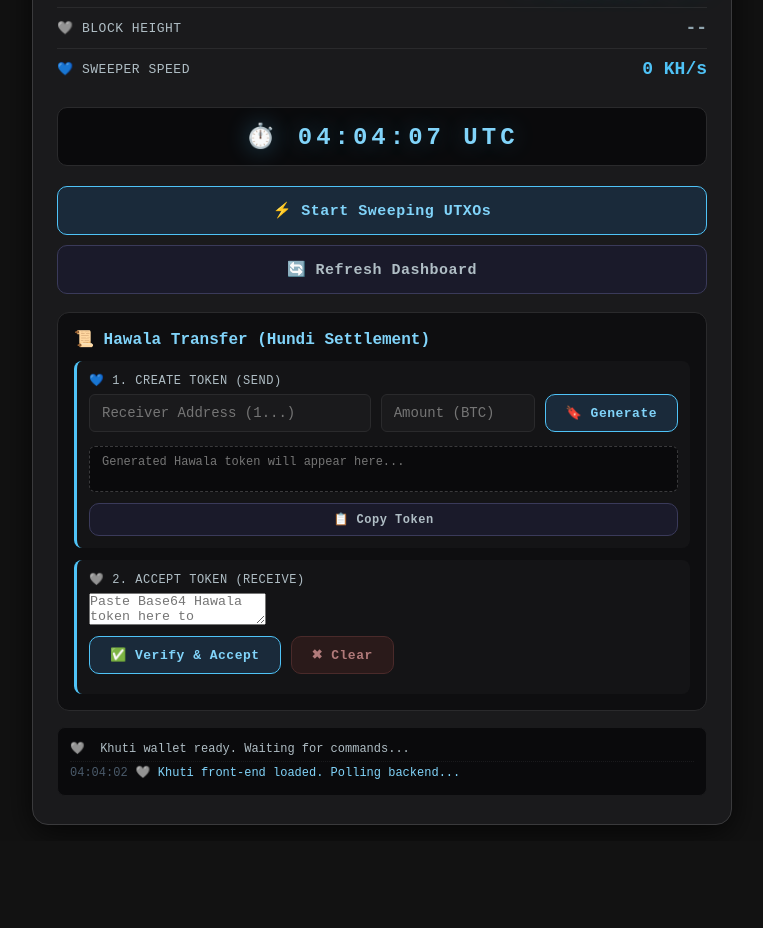
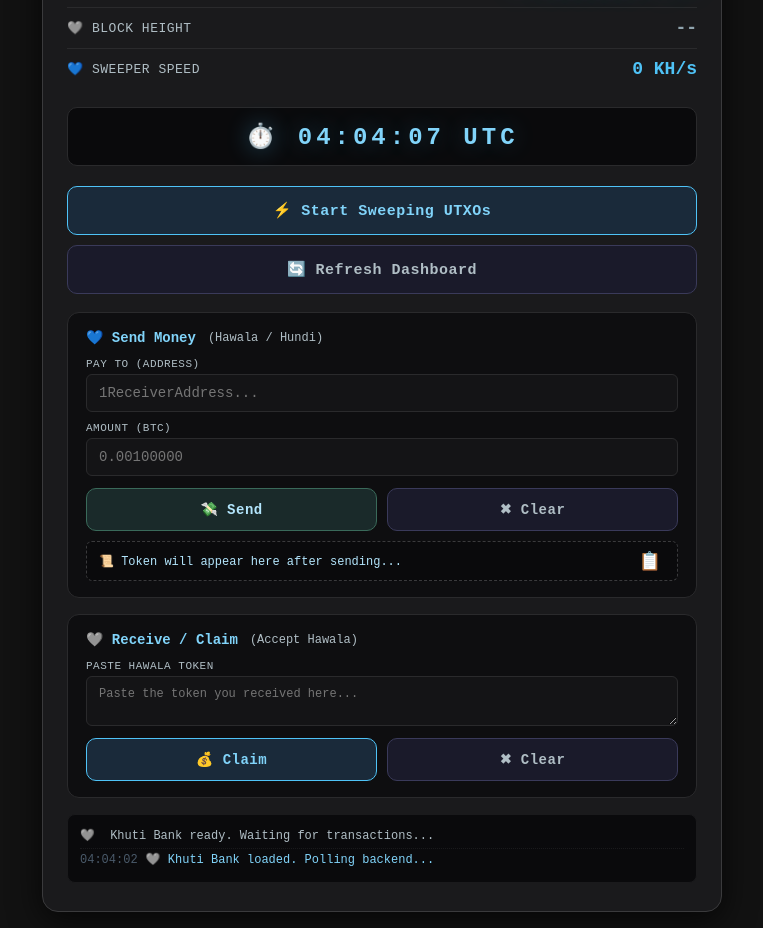
Before and after one commit to Khan-Amit/KHUTI-, a plain HTML site: page index.html in a window 1280 px wide. Shown: the part 295-1223 px from the top of the page, without its empty margins (258-1021 px from the left). Before the commit the page ends 1136 px from the top, so only its background shows below. Drawn offline with Linux system fonts and the light colour scheme; no server answers.

Commit message:
Update index.html

```diff
--- a/index.html
+++ b/index.html
@@ -3,7 +3,7 @@
 <head>
     <meta charset="UTF-8">
     <meta name="viewport" content="width=device-width, initial-scale=1.0, maximum-scale=1.0, user-scalable=no">
-    <title>🩶 Khuti Hawala Rig</title>
+    <title>🩶 Khuti – Bank</title>
     <style>
         /* ============================================================
            KHUTI™ – Proprietary Front-End Interface
@@ -49,7 +49,7 @@
             border: 1px solid var(--border-color);
             border-radius: var(--radius);
             padding: 28px 24px;
-            max-width: 700px;
+            max-width: 680px;
             width: 100%;
             box-shadow: var(--shadow);
             transition: border-color 0.3s;
@@ -149,17 +149,28 @@
         .khuti-btn.primary:disabled { opacity: 0.4; cursor: not-allowed; transform: none; box-shadow: none; }
         .khuti-btn.secondary { background: #1a1a2a; border-color: #3a3a5a; color: var(--text-secondary); }
         .khuti-btn.secondary:hover { background: #2a2a3a; border-color: var(--sky-blue-dark); color: var(--sky-blue); }
+        .khuti-btn.success {
+            background: #1a2a2a;
+            border-color: #3a6a5a;
+            color: var(--sky-blue-light);
+        }
+        .khuti-btn.success:hover { background: #1a3a3a; border-color: var(--sky-blue); }
 
-        /* ===== HAWALA TRANSFER SECTION ===== */
-        .hawala-section {
+        /* ===== BANK-STYLE HAWALA TRANSFER ===== */
+        .bank-section {
             margin-top: 18px;
-            padding: 16px;
+            display: flex;
+            flex-direction: column;
+            gap: 16px;
+        }
+        .bank-card {
             background: #0e0e10;
+            border: 1px solid #2a2a2c;
             border-radius: 12px;
-            border: 1px solid #2a2a2c;
+            padding: 16px 18px;
         }
-        .hawala-section-title {
-            font-size: 16px;
+        .bank-card .title {
+            font-size: 14px;
             font-weight: 700;
             color: var(--sky-blue);
             margin-bottom: 12px;
@@ -167,73 +178,88 @@
             align-items: center;
             gap: 8px;
         }
-        .hawala-sub {
-            background: #141416;
-            padding: 12px;
-            border-radius: 8px;
+        .bank-card .title .sub {
+            font-weight: 400;
+            color: var(--text-secondary);
+            font-size: 12px;
+            margin-left: 4px;
+        }
+        .bank-input-group {
+            display: flex;
+            flex-direction: column;
+            gap: 10px;
             margin-bottom: 12px;
-            border-left: 3px solid var(--sky-blue-dark);
         }
-        .hawala-sub:last-child { margin-bottom: 0; }
-        .hawala-sub .sub-label {
-            font-size: 12px;
+        .bank-input-group .field {
+            display: flex;
+            flex-direction: column;
+            gap: 4px;
+        }
+        .bank-input-group .field label {
+            font-size: 11px;
             color: var(--text-secondary);
             text-transform: uppercase;
             letter-spacing: 0.5px;
-            margin-bottom: 6px;
-            display: block;
         }
-        .hawala-input-row {
-            display: flex;
-            gap: 10px;
-            flex-wrap: wrap;
-            margin-bottom: 8px;
-        }
-        .hawala-input-row input {
-            flex: 1;
-            min-width: 120px;
-            background: #1a1a1c;
+        .bank-input-group .field input,
+        .bank-input-group .field textarea {
+            background: #141416;
             border: 1px solid #2a2a2c;
             color: var(--text-primary);
             padding: 10px 12px;
             border-radius: 6px;
             font-family: var(--font-mono);
             font-size: 14px;
+            width: 100%;
         }
-        .hawala-input-row input:focus {
+        .bank-input-group .field input:focus,
+        .bank-input-group .field textarea:focus {
             outline: none;
             border-color: var(--sky-blue-dark);
             box-shadow: 0 0 12px var(--sky-blue-glow);
         }
-        .hawala-input-row .khuti-btn {
-            flex: 0 0 auto;
-            padding: 10px 20px;
-            font-size: 13px;
-            width: auto;
+        .bank-input-group .field textarea {
+            resize: vertical;
+            min-height: 40px;
+            font-size: 12px;
         }
-        .hawala-token-output {
+        .bank-actions {
+            display: flex;
+            gap: 10px;
+            flex-wrap: wrap;
+        }
+        .bank-actions .khuti-btn {
+            flex: 1;
+            min-width: 100px;
+            padding: 12px 16px;
+            font-size: 14px;
+        }
+        .token-ref {
             background: #0a0a0c;
             border: 1px dashed #3a3a3c;
             border-radius: 6px;
             padding: 8px 12px;
+            margin-top: 10px;
             font-size: 12px;
             color: var(--sky-blue-light);
             word-break: break-all;
-            min-height: 40px;
-            margin-top: 6px;
+            min-height: 30px;
             font-family: var(--font-mono);
-            resize: none;
-            width: 100%;
+            display: flex;
+            justify-content: space-between;
+            align-items: center;
+            gap: 10px;
         }
-        .hawala-token-output:focus { outline: none; border-color: var(--sky-blue-dark); }
-
-        .khuti-small-label {
-            font-size: 11px;
+        .token-ref span { flex: 1; }
+        .token-ref .copy-btn {
+            background: none;
+            border: none;
             color: var(--text-secondary);
-            text-transform: uppercase;
-            letter-spacing: 1px;
+            cursor: pointer;
+            font-size: 18px;
+            padding: 0 4px;
         }
-        .khuti-small-label .icon { color: var(--sky-blue); }
+        .token-ref .copy-btn:hover { color: var(--sky-blue); }
 
         /* ===== LOG ===== */
         .khuti-log {
@@ -267,8 +293,7 @@
             .khuti-value.total { font-size: 18px; }
             .khuti-watch { font-size: 18px; padding: 10px 12px; }
             .khuti-btn { font-size: 14px; padding: 12px 16px; }
-            .hawala-input-row { flex-direction: column; }
-            .hawala-input-row .khuti-btn { width: 100%; }
+            .bank-actions .khuti-btn { min-width: 60px; }
         }
 
         .toast {
@@ -288,6 +313,8 @@
             transition: opacity 0.4s ease;
             pointer-events: none;
             font-family: var(--font-mono);
+            max-width: 90%;
+            text-align: center;
         }
         .toast.show { opacity: 1; }
     </style>
@@ -299,16 +326,16 @@
     <div class="khuti-card" id="khutiCard">
         <!-- HEADER -->
         <div class="khuti-header">
-            <div class="khuti-title">🩶 KHUTI <span>v2.0</span></div>
+            <div class="khuti-title">🩶 KHUTI <span>Bank</span></div>
             <div class="khuti-status">
                 <span id="statusLabel">Online</span>
                 <span class="status-dot" id="statusDot"></span>
             </div>
         </div>
 
-        <!-- ADDRESS -->
+        <!-- MY ADDRESS (Like Account Number) -->
         <div class="khuti-row">
-            <span class="khuti-label">Address</span>
+            <span class="khuti-label">My Address</span>
             <span class="khuti-value address" id="address" title="Click to copy">Loading...</span>
         </div>
 
@@ -323,7 +350,7 @@
         </div>
         <div class="khuti-divider"></div>
         <div class="khuti-row">
-            <span class="khuti-label" style="font-weight:bold;color:var(--text-secondary);">💎 Total Value</span>
+            <span class="khuti-label" style="font-weight:bold;color:var(--text-secondary);">💎 Total Balance</span>
             <span class="khuti-value total" id="total">0.00000000 BTC</span>
         </div>
 
@@ -347,37 +374,54 @@
         </div>
 
         <!-- ========================================================== -->
-        <!-- ===== HAWALA TRANSFER (HUNDI-STYLE SETTLEMENT) ===== -->
+        <!-- ===== BANK-STYLE SEND / RECEIVE (PAY) ===== -->
         <!-- ========================================================== -->
-        <div class="hawala-section">
-            <div class="hawala-section-title">📜 Hawala Transfer (Hundi Settlement)</div>
+        <div class="bank-section">
 
-            <!-- SEND HAWALA (Create Token) -->
-            <div class="hawala-sub">
-                <span class="sub-label">💙 1. Create Token (Send)</span>
-                <div class="hawala-input-row">
-                    <input type="text" id="hawalaReceiver" placeholder="Receiver Address (1...)" style="flex:2;">
-                    <input type="text" id="hawalaAmount" placeholder="Amount (BTC)" style="flex:1;">
-                    <button class="khuti-btn primary" id="generateHawalaBtn" style="flex:0 0 auto;">🔖 Generate</button>
+            <!-- SEND MONEY -->
+            <div class="bank-card">
+                <div class="title">💙 Send Money <span class="sub">(Hawala / Hundi)</span></div>
+                <div class="bank-input-group">
+                    <div class="field">
+                        <label>Pay to (Address)</label>
+                        <input type="text" id="payeeAddress" placeholder="1ReceiverAddress...">
+                    </div>
+                    <div class="field">
+                        <label>Amount (BTC)</label>
+                        <input type="text" id="sendAmount" placeholder="0.00100000">
+                    </div>
                 </div>
-                <textarea class="hawala-token-output" id="hawalaTokenOutput" rows="2" readonly placeholder="Generated Hawala token will appear here..."></textarea>
-                <button class="khuti-btn secondary" id="copyHawalaBtn" style="margin-top:6px; padding:8px; font-size:12px;">📋 Copy Token</button>
+                <div class="bank-actions">
+                    <button class="khuti-btn success" id="sendBtn">💸 Send</button>
+                    <button class="khuti-btn secondary" id="clearSendBtn">✖ Clear</button>
+                </div>
+                <!-- Generated Token Reference -->
+                <div class="token-ref" id="tokenRefContainer">
+                    <span id="tokenRefDisplay">📜 Token will appear here after sending...</span>
+                    <button class="copy-btn" id="copyTokenBtn" title="Copy Token">📋</button>
+                </div>
             </div>
 
-            <!-- RECEIVE HAWALA (Accept Token) -->
-            <div class="hawala-sub">
-                <span class="sub-label">🩶 2. Accept Token (Receive)</span>
-                <textarea id="hawalaTokenInput" rows="2" placeholder="Paste Base64 Hawala token here to accept..."></textarea>
-                <div class="hawala-input-row" style="margin-top:6px;">
-                    <button class="khuti-btn" id="verifyHawalaBtn" style="background:#1a2a3a;border-color:var(--sky-blue-dark);color:var(--sky-blue);">✅ Verify & Accept</button>
-                    <button class="khuti-btn" id="clearHawalaBtn" style="background:#2a1a1a;border-color:#4a2a2a;color:#b07a7a;">✖ Clear</button>
+            <!-- RECEIVE / CLAIM MONEY -->
+            <div class="bank-card">
+                <div class="title">🩶 Receive / Claim <span class="sub">(Accept Hawala)</span></div>
+                <div class="bank-input-group">
+                    <div class="field">
+                        <label>Paste Hawala Token</label>
+                        <textarea id="claimTokenInput" rows="2" placeholder="Paste the token you received here..."></textarea>
+                    </div>
+                </div>
+                <div class="bank-actions">
+                    <button class="khuti-btn primary" id="claimBtn">💰 Claim</button>
+                    <button class="khuti-btn secondary" id="clearClaimBtn">✖ Clear</button>
                 </div>
             </div>
+
         </div>
 
-        <!-- SWEEP LOG -->
+        <!-- SWEEP LOG / TRANSACTION HISTORY -->
         <div class="khuti-log" id="logContainer">
-            <div class="log-entry"><span class="time">🩶</span> Khuti wallet ready. Waiting for commands...</div>
+            <div class="log-entry"><span class="time">🩶</span> Khuti Bank ready. Waiting for transactions...</div>
         </div>
     </div>
 
@@ -401,17 +445,18 @@
             const sweepBtn = document.getElementById('sweepBtn');
             const refreshBtn = document.getElementById('refreshBtn');
 
-            // Hawala Send
-            const generateBtn = document.getElementById('generateHawalaBtn');
-            const hawalaReceiver = document.getElementById('hawalaReceiver');
-            const hawalaAmount = document.getElementById('hawalaAmount');
-            const hawalaTokenOutput = document.getElementById('hawalaTokenOutput');
-            const copyHawalaBtn = document.getElementById('copyHawalaBtn');
+            // Send
+            const payeeAddress = document.getElementById('payeeAddress');
+            const sendAmount = document.getElementById('sendAmount');
+            const sendBtn = document.getElementById('sendBtn');
+            const clearSendBtn = document.getElementById('clearSendBtn');
+            const tokenRefDisplay = document.getElementById('tokenRefDisplay');
+            const copyTokenBtn = document.getElementById('copyTokenBtn');
 
-            // Hawala Receive
-            const verifyHawalaBtn = document.getElementById('verifyHawalaBtn');
-            const clearHawalaBtn = document.getElementById('clearHawalaBtn');
-            const hawalaInput = document.getElementById('hawalaTokenInput');
+            // Claim
+            const claimTokenInput = document.getElementById('claimTokenInput');
+            const claimBtn = document.getElementById('claimBtn');
+            const clearClaimBtn = document.getElementById('clearClaimBtn');
 
             const logContainer = document.getElementById('logContainer');
             const toastEl = document.getElementById('toast');
@@ -419,6 +464,7 @@
             // ---- State ----
             let isSweeping = false;
             let isOnline = false;
+            let lastGeneratedToken = '';
 
             // ---- Toast ----
             let toastTimeout = null;
@@ -448,16 +494,35 @@
                 const text = this.textContent.trim();
                 if (text && text !== 'Loading...') {
                     navigator.clipboard.writeText(text).then(() => {
-                        showToast('🩶 Address copied!', 1500);
+                        showToast('🩶 My Address copied!', 1500);
                     }).catch(() => {
                         const range = document.createRange();
                         range.selectNode(this);
                         window.getSelection().removeAllRanges();
                         window.getSelection().addRange(range);
                         document.execCommand('copy');
-                        showToast('🩶 Address copied!', 1500);
+                        showToast('🩶 My Address copied!', 1500);
                     });
                 }
+            });
+
+            // ---- Copy Token ----
+            copyTokenBtn.addEventListener('click', function() {
+                const token = tokenRefDisplay.textContent;
+                if (!token || token === '📜 Token will appear here after sending...') {
+                    showToast('❌ No token to copy.', 1500);
+                    return;
+                }
+                navigator.clipboard.writeText(token).then(() => {
+                    showToast('📋 Token copied to clipboard!', 1500);
+                }).catch(() => {
+                    const range = document.createRange();
+                    range.selectNode(tokenRefDisplay);
+                    window.getSelection().removeAllRanges();
+                    window.getSelection().addRange(range);
+                    document.execCommand('copy');
+                    showToast('📋 Token copied!', 1500);
+                });
             });
 
             // ---- Clock ----
@@ -483,8 +548,7 @@
                         card.classList.add('online');
                         statusLabel.textContent = 'Online';
                         statusDot.className = 'status-dot';
-                        if (!isSweeping) statusDot.className = 'status-dot';
-                        addLog('🩶 Connected to Khuti backend.', 'success');
+                        addLog('🩶 Connected to Khuti Bank.', 'success');
                     }
 
                     addressEl.textContent = data.address || 'N/A';
@@ -542,10 +606,10 @@
                 }, 5000);
             }
 
-            // ---- GENERATE HAWALA TOKEN (Send) ----
-            async function generateHawala() {
-                const receiver = hawalaReceiver.value.trim();
-                const amount = parseFloat(hawalaAmount.value.trim());
+            // ---- SEND (Create Hawala Token) ----
+            async function sendMoney() {
+                const receiver = payeeAddress.value.trim();
+                const amount = parseFloat(sendAmount.value.trim());
                 if (!receiver) { showToast('❌ Enter a receiver address.', 2500); return; }
                 if (isNaN(amount) || amount <= 0) { showToast('❌ Enter a valid amount.', 2500); return; }
                 if (!isOnline) { showToast('❌ Backend offline.', 3000); return; }
@@ -558,36 +622,27 @@
                     });
                     const data = await response.json();
                     if (data.status === 'created' && data.token) {
-                        hawalaTokenOutput.value = data.token;
-                        addLog(`💙 Hawala token created for ${amount} BTC → ${receiver.substring(0,10)}...`, 'success');
-                        showToast('🩶 Token generated! Copy and send it.', 3000);
+                        lastGeneratedToken = data.token;
+                        tokenRefDisplay.textContent = data.token;
+                        addLog(`💸 Sent ${amount} BTC to ${receiver.substring(0,12)}... (Token generated)`, 'success');
+                        showToast(`✅ Token created! Copy it and send to receiver.`, 4000);
+                        // Optionally clear fields after success
+                        // payeeAddress.value = '';
+                        // sendAmount.value = '';
                     } else {
-                        addLog('❌ Failed to create token: ' + (data.reason || 'unknown'), 'error');
-                        showToast('❌ Token generation failed.', 2500);
+                        addLog('❌ Send failed: ' + (data.reason || 'unknown'), 'error');
+                        showToast('❌ Transaction failed.', 2500);
                     }
                 } catch (err) {
-                    addLog('❌ Generate error: ' + err.message, 'error');
+                    addLog('❌ Send error: ' + err.message, 'error');
                     showToast('⚠️ Cannot reach backend.', 2500);
                 }
             }
 
-            // ---- Copy Hawala Token ----
-            function copyHawalaToken() {
-                const token = hawalaTokenOutput.value;
-                if (!token) { showToast('❌ No token to copy.', 1500); return; }
-                navigator.clipboard.writeText(token).then(() => {
-                    showToast('📋 Token copied!', 1500);
-                }).catch(() => {
-                    hawalaTokenOutput.select();
-                    document.execCommand('copy');
-                    showToast('📋 Token copied!', 1500);
-                });
-            }
-
-            // ---- VERIFY HAWALA TOKEN (Receive) ----
-            async function verifyHawala() {
-                const token = hawalaInput.value.trim();
-                if (!token) { showToast('📜 Paste a token first.', 2500); return; }
+            // ---- CLAIM (Accept Hawala Token) ----
+            async function claimMoney() {
+                const token = claimTokenInput.value.trim();
+                if (!token) { showToast('📜 Paste a token to claim.', 2500); return; }
                 if (!isOnline) { showToast('❌ Backend offline.', 3000); return; }
 
                 try {
@@ -598,23 +653,31 @@
                     });
                     const result = await response.json();
                     if (result.status === 'accepted') {
-                        addLog(`✅ Hawala ACCEPTED! +${result.amount || '?'} BTC pending.`, 'success');
-                        showToast(`🩶 Accepted ${result.amount || ''} BTC!`, 3000);
-                        hawalaInput.value = '';
-                        fetchStatus();
+                        addLog(`💰 Claimed! +${result.amount || '?'} BTC added to pending.`, 'success');
+                        showToast(`✅ Claimed ${result.amount || ''} BTC!`, 3000);
+                        claimTokenInput.value = '';
+                        fetchStatus(); // refresh balance immediately
                     } else {
-                        addLog('❌ Hawala rejected: ' + (result.reason || 'invalid'), 'error');
-                        showToast('❌ Invalid Hawala token.', 3000);
+                        addLog('❌ Claim rejected: ' + (result.reason || 'invalid token'), 'error');
+                        showToast('❌ Invalid token.', 3000);
                     }
                 } catch (err) {
-                    addLog('❌ Verify error: ' + err.message, 'error');
+                    addLog('❌ Claim error: ' + err.message, 'error');
                     showToast('⚠️ Cannot reach backend.', 2500);
                 }
             }
 
-            function clearHawalaInput() {
-                hawalaInput.value = '';
-                showToast('🧹 Cleared.', 1200);
+            // ---- Clear Fields ----
+            function clearSend() {
+                payeeAddress.value = '';
+                sendAmount.value = '';
+                tokenRefDisplay.textContent = '📜 Token will appear here after sending...';
+                lastGeneratedToken = '';
+                showToast('🧹 Send form cleared.', 1200);
+            }
+            function clearClaim() {
+                claimTokenInput.value = '';
+                showToast('🧹 Claim form cleared.', 1200);
             }
 
             // ---- Polling ----
@@ -626,17 +689,13 @@
             // ---- Events ----
             sweepBtn.addEventListener('click', startSweep);
             refreshBtn.addEventListener('click', function() { fetchStatus(); showToast('🔄 Refreshed.', 1000); });
-            generateBtn.addEventListener('click', generateHawala);
-            copyHawalaBtn.addEventListener('click', copyHawalaToken);
-            verifyHawalaBtn.addEventListener('click', verifyHawala);
-            clearHawalaBtn.addEventListener('click', clearHawalaInput);
-
-            hawalaInput.addEventListener('keydown', function(e) {
-                if (e.key === 'Enter' && !e.shiftKey) { e.preventDefault(); verifyHawala(); }
-            });
+            sendBtn.addEventListener('click', sendMoney);
+            clearSendBtn.addEventListener('click', clearSend);
+            claimBtn.addEventListener('click', claimMoney);
+            clearClaimBtn.addEventListener('click', clearClaim);
 
             // ---- Start ----
-            addLog('🩶 Khuti front-end loaded. Polling backend...', 'info');
+            addLog('🩶 Khuti Bank loaded. Polling backend...', 'info');
             pollLoop();
 
         })();
```
